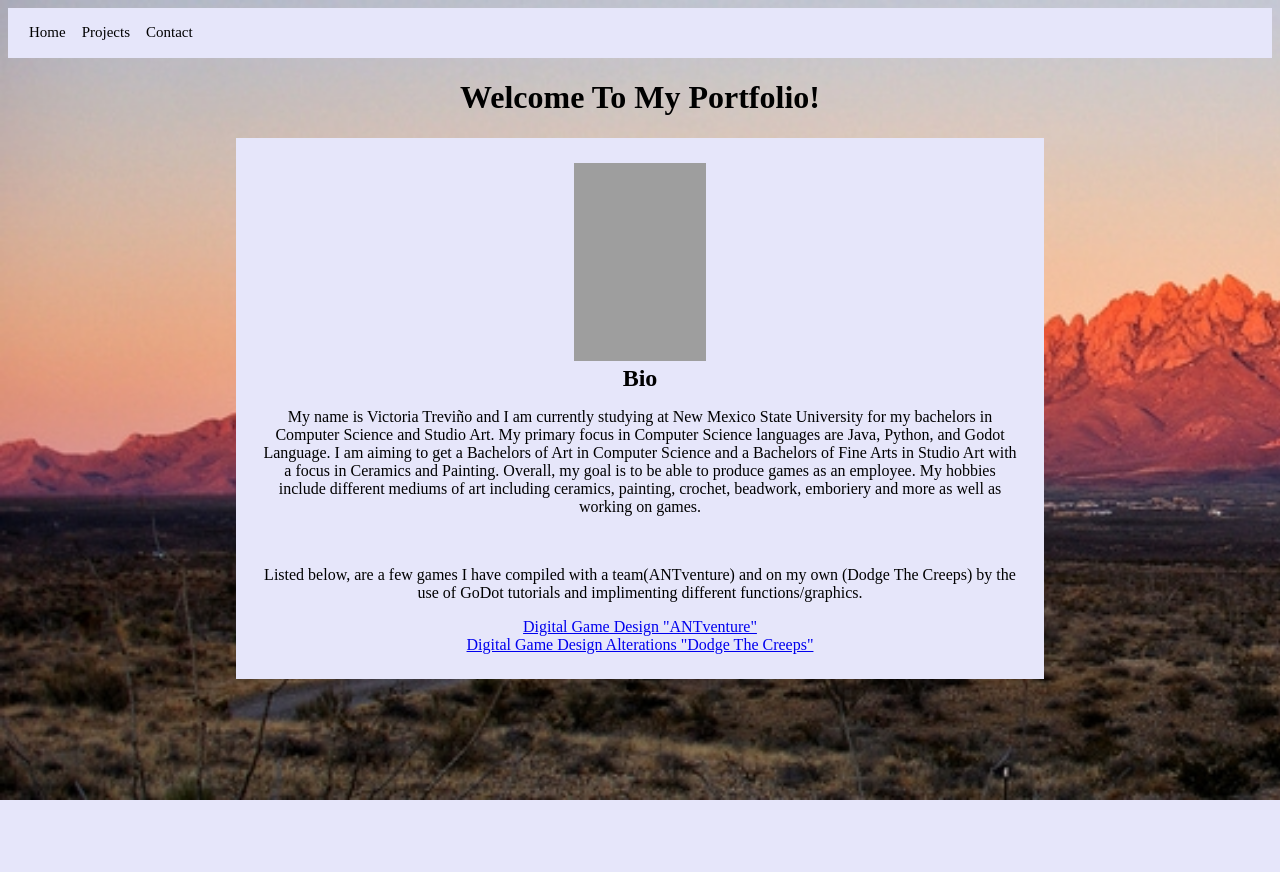
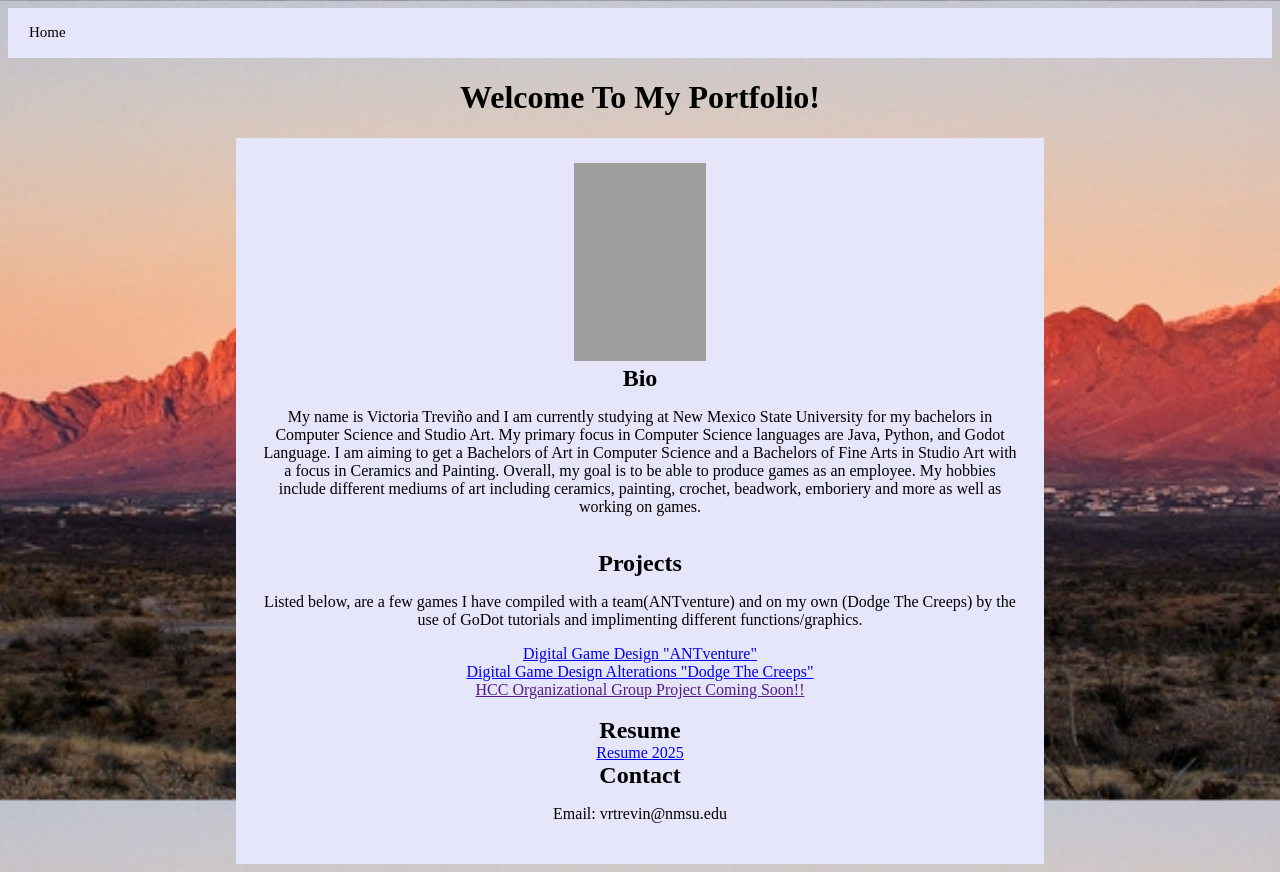
Before and after one commit to VictoriaTrev/VictoriaTrev.github.io, a plain HTML site: page Portfolio/Homepage.html in a window 1280 px wide. Before the commit the page ends 800 px from the top, so only its background shows below. Drawn offline with Linux system fonts and the light colour scheme; grey boxes are pictures that could not be loaded.

Commit message:
resume and contact info

```diff
--- a/Portfolio/Homepage.html
+++ b/Portfolio/Homepage.html
@@ -8,8 +8,6 @@
 <div class = "navbar">
     <ul>
         <button><li>Home</li></button>
-        <button><li>Projects</li></button>
-        <button><li>Contact</li></button>
     </ul>
 </div>
 <h1>Welcome To My Portfolio!</h1>
@@ -25,11 +23,23 @@
         include different mediums of art including ceramics, painting, crochet,
         beadwork, emboriery and more as well as working on games.</p>
         <br>
+    <h2> Projects </h2>
         <p>Listed below, are a few games I have compiled with a team(ANTventure) and on my own (Dodge The Creeps) by the use of GoDot tutorials and implimenting
         different functions/graphics.</p>
     <a href = "https://nmsu-digital-game-design.github.io/game-jam-1-game-antteam/AntVenture/ANTventureLost%20in%20the%20Colony.html"> Digital Game Design "ANTventure" </a>
     <br>
     <a href = "https://victoriatrev.github.io/DodgeTheCreepsAlterations/DodgeTheCreeps.html"> Digital Game Design Alterations "Dodge The Creeps" </a>
+    <br>
+    <a href = "">HCC Organizational Group Project Coming Soon!!</a>
+
+    <br>
+    <br>
+    <h2> Resume </h2>
+    <a href = "Resume 25.pdf"> Resume 2025</a>
+
+    <br>
+    <h2> Contact </h2>
+    <p> Email: vrtrevin@nmsu.edu </p>
 </div>
 
 </body>
```
Also changed, not shown: Portfolio/contact.html (added), 1 other file.
